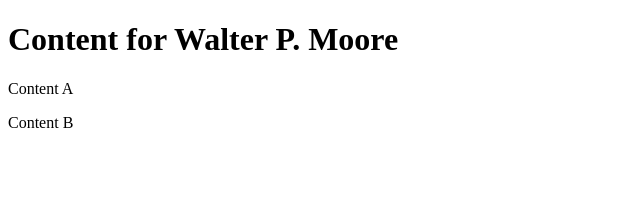
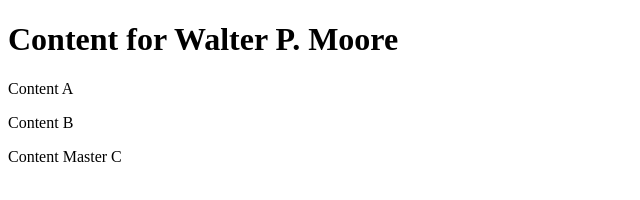
Before and after one commit to chriskahanek/wpm, a plain HTML site: page index.html in a window 1280 px wide. Shown: the whole page, without its empty margins (0-640 px from the left). Drawn offline with Linux system fonts and the light colour scheme.

Commit message:
Update index.html

```diff
--- a/index.html
+++ b/index.html
@@ -8,6 +8,7 @@
 <h1>Content for Walter P. Moore</h1>
 <p>Content A</p>
 <p>Content B</p>
+<p>Content Master C</p>
 
 </body>
 </html>
```
